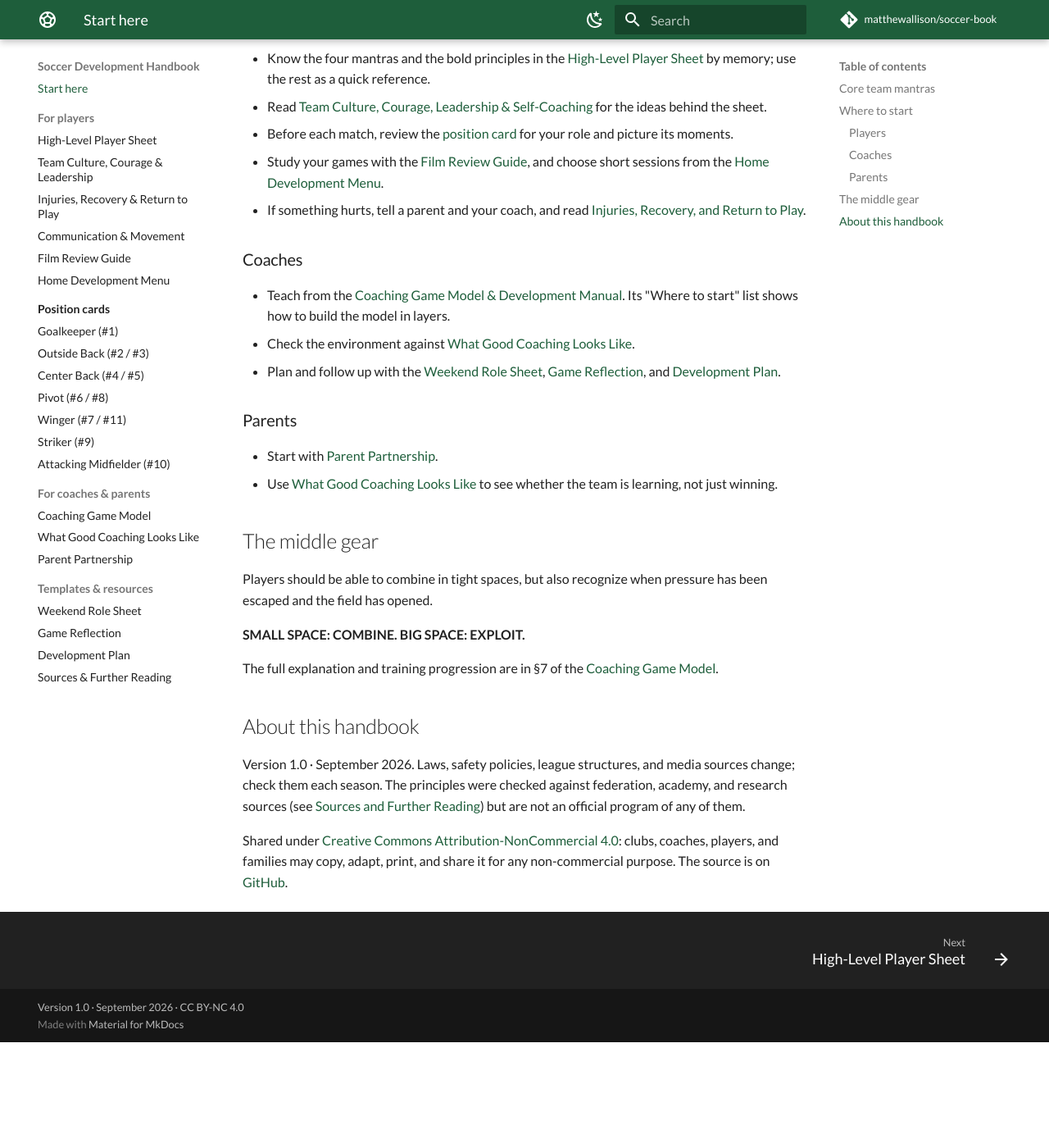
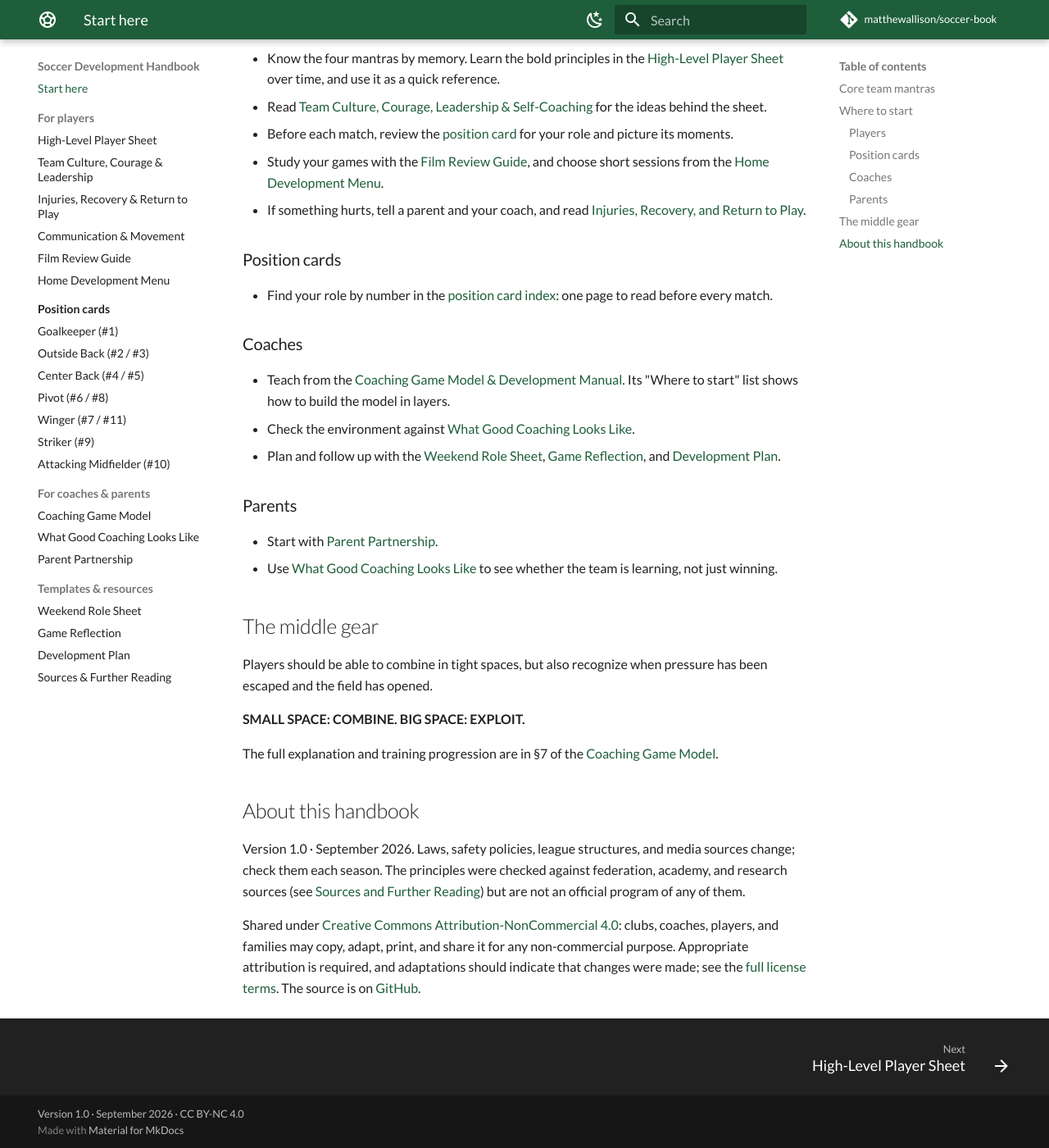
Before and after one commit to matthewallison/soccer-book, an MkDocs documentation site: the page built from docs/index.md, in a window 1280 px wide and 1400 px high, scrolled down 844 px. Shown: the whole window at 82% size. Built offline with MkDocs 1.6.1 and Material for MkDocs 9.7.7, drawn with Linux system fonts in a browser that asks for light colours; comment, search, counter and statistics services are not loaded; before the commit the page ends 2115 px from its top, so only the background shows below that.

Commit message:
Refine memorization, roadmap, and license wording; add card path to homepage
- Players memorize the four mantras and learn bold principles over time
- Roadmap: move on when a layer shows up consistently with fewer reminders
- License notes mention attribution and marking adaptations
- Homepage links straight to the position card index

Co-Authored-By: Claude Opus 5 (1M context) <noreply@anthropic.com>
Claude-Session: https://claude.ai/code/session_015Bk222gDY3GNbQKDXpJBLT

```diff
--- a/docs/index.md
+++ b/docs/index.md
@@ -21,11 +21,15 @@ Players say the mantras out loud, together: the practice mantra is the first thi
 
 ### Players
 
-- Know the four mantras and the bold principles in the [High-Level Player Sheet](player-philosophy.md) by memory; use the rest as a quick reference.
+- Know the four mantras by memory. Learn the bold principles in the [High-Level Player Sheet](player-philosophy.md) over time, and use it as a quick reference.
 - Read [Team Culture, Courage, Leadership & Self-Coaching](team-culture-and-leadership.md) for the ideas behind the sheet.
 - Before each match, review the [position card](positions/index.md) for your role and picture its moments.
 - Study your games with the [Film Review Guide](film-review-guide.md), and choose short sessions from the [Home Development Menu](home-development.md).
 - If something hurts, tell a parent and your coach, and read [Injuries, Recovery, and Return to Play](injuries-and-return-to-play.md).
+
+### Position cards
+
+- Find your role by number in the [position card index](positions/index.md): one page to read before every match.
 
 ### Coaches
 
@@ -50,4 +54,4 @@ The full explanation and training progression are in §7 of the [Coaching Game M
 
 Version 1.0 · September 2026. Laws, safety policies, league structures, and media sources change; check them each season. The principles were checked against federation, academy, and research sources (see [Sources and Further Reading](further-reading.md)) but are not an official program of any of them.
 
-Shared under [Creative Commons Attribution-NonCommercial 4.0](https://creativecommons.org/licenses/by-nc/4.0/): clubs, coaches, players, and families may copy, adapt, print, and share it for any non-commercial purpose. The source is on [GitHub](https://github.com/matthewallison/soccer-book).
+Shared under [Creative Commons Attribution-NonCommercial 4.0](https://creativecommons.org/licenses/by-nc/4.0/): clubs, coaches, players, and families may copy, adapt, print, and share it for any non-commercial purpose. Appropriate attribution is required, and adaptations should indicate that changes were made; see the [full license terms](https://creativecommons.org/licenses/by-nc/4.0/legalcode). The source is on [GitHub](https://github.com/matthewallison/soccer-book).
```
Also changed, not shown: README.md (+3 -3 lines), docs/coaching-game-model.md (+1 -1 lines), docs/player-philosophy.md (+1 -1 lines), 1 other file.
